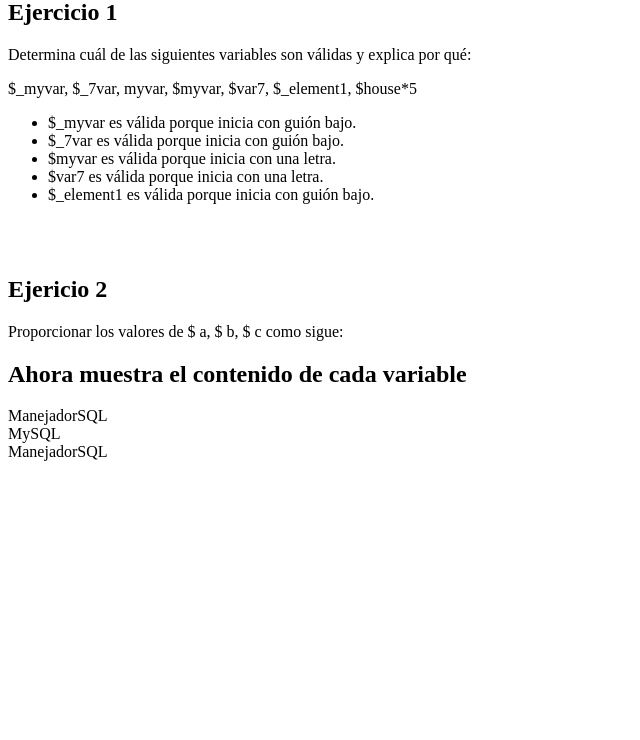
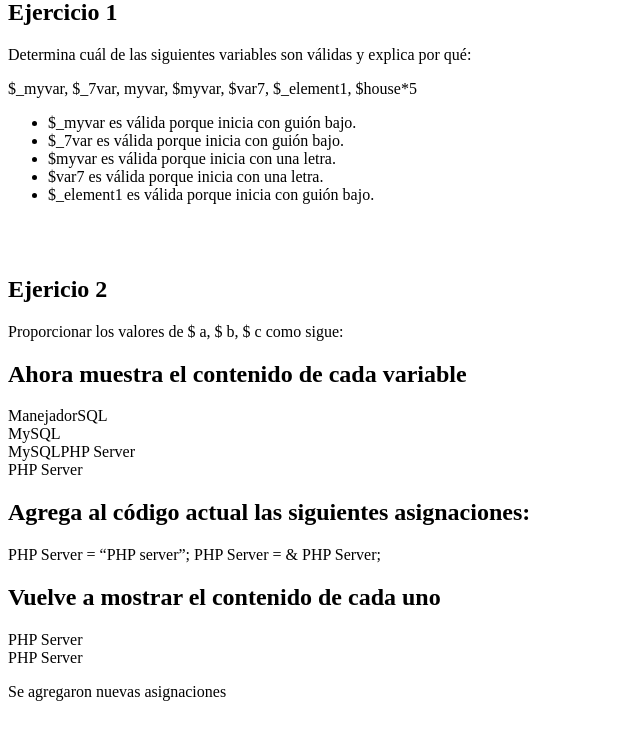
Before and after one commit to Valeriagarzon/tecweb, a PHP site: page / in a window 1280 px wide. Shown: the part 21-761 px from the top of the page, without its empty margins (0-640 px from the left). Run offline with PHP 8.4, Linux system fonts and the light colour scheme.

Commit message:
Incisos C y D caragdos

```diff
--- a/practicas/p03/index.php
+++ b/practicas/p03/index.php
@@ -33,15 +33,32 @@
         $a =  "ManejadorSQL";
         $b = 'MySQL';
         $c = &$a;
+        $a = "PHP server";
+        $b = &$a;
 
         echo "<h2> Ahora muestra el contenido de cada variable </h2>";
-
-
-
 
         echo ($a = "ManejadorSQL"); echo "<br>";
         echo ($b = "MySQL"); echo "<br>";
         echo ($c);
+        echo ($a = "PHP Server"); echo "<br>";
+        echo ($b); echo "<br>";
+
+        echo "<h2>Agrega al código actual las siguientes asignaciones: </h2>";
+        echo "
+        <p>
+        $a = “PHP server”;
+        $b = &
+        $a;
+        </p>";
+
+        echo "<h2>Vuelve a mostrar el contenido de cada uno </h2>";
+        echo ($a = "PHP Server"); echo "<br>";
+        echo ($b); echo "<br>";
+        echo "<p>Se agregaron nuevas asignaciones</p>";
+
+
+
 
 
     ?>
```
